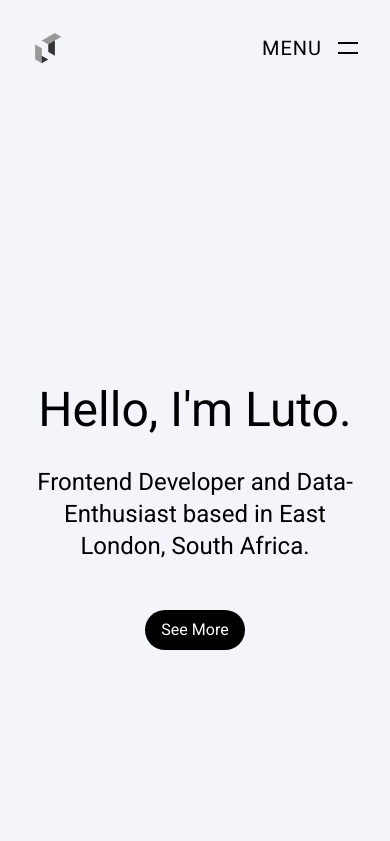
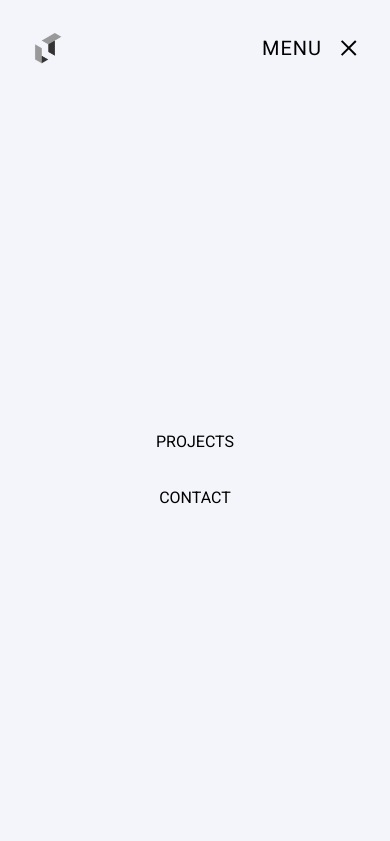
Before and after one commit to withouttheh/portfolio, a website: page index.html in a window 390 px wide. Both pictures are taken after a click on the button 348 px from the left and 48 px from the top of the page. Shown: the top 841 px of the page. Drawn offline with Linux system fonts and the light colour scheme.

Commit message:
working nav slider

```diff
--- a/css/input.css
+++ b/css/input.css
@@ -2,20 +2,19 @@
 @tailwind components;
 @tailwind utilities;
 
-
-/*.overlay {
-	display: flex;
-	justify-content: center;
-	align-items: center;
-	position: absolute;
-	width: 100%;
-	height: 0;
-	bottom: 0;
+html, body {
+	overflow-x: hidden;
+}
+.open #top-bun {
+	transform: rotate(45deg) translate(4px, 3px);
+}
+.open #bottom-bun {
+	transform: rotate(135deg) translate(-4px, 3px);
+}
+.show {
 	right: 0;
-	left: 0;
-	background-color: white;
-	overflow: hidden;
-}*/
+	overflow-y: hidden;
+}
 .overlayContainer {
 	display: flex;
 	justify-content: center;
--- a/index.html
+++ b/index.html
@@ -8,31 +8,39 @@
 		<link rel="preconnect" href="https://fonts.gstatic.com" crossorigin>
 		<link href="https://fonts.googleapis.com/css2?family=Roboto&display=swap" rel="stylesheet">
         <link rel="stylesheet" type="text/css" href="css/main.css" />
-        <title>Luto Sibotoboto | Developer</title>
+        <title>Luto Sibotoboto | Web Developer</title>
     </head>
     <body class="h-full font-display">
-        <div class="bg-pri h-full">
+        <div class="relative bg-pri h-full">
         	<div class="h-screen">
             <header>
                 <div class="flex justify-between items-center p-8 bg-pri">
                     <div>
-                        <img class="h-8" src="./images/logo.png" />
+                        <img class="h-8" src="images/logo.png" />
                     </div>
                     <div class="flex justify-between items-center lg:hidden">
                         <span class="px-4 text-xl font-medium tracking-wider"
                             >MENU</span
                         >
-                        <button class="h-5 w-5 space-y-2">
-                            <span class="block h-0.5 w-5 bg-black"></span>
-                            <span class="block h-0.5 w-5 bg-black"></span>
+                        <button class="h-5 w-5 space-y-2" id="burger">
+                            <span class="block h-0.5 w-5 bg-black transition-all ease-in-out duration-500" id="top-bun"></span>
+                            <span class="block h-0.5 w-5 bg-black transition-all ease-in-out duration-500" id="bottom-bun"></span>
                         </button>
                     </div>
                     <nav class="hidden justify-between items-center lg:flex">
-                        <span class="px-4 text-xl font-medium tracking-wide">PROJECTS</span>
-                        <span class="px-4 text-xl font-medium tracking-wide">CONTACT</span>
+                        <span class="px-4 text-xl font-medium tracking-wide transition-all ease-in-out duration-500">PROJECTS</span>
+                        <span class="px-4 text-xl font-medium tracking-wide transition-all ease-in-out duration-500">CONTACT</span>
                     </nav>
                 </div>
             </header>
+            <nav class="absolute top-[96px] right-[-100vw] bg-pri transition-all ease-in-out duration-500" id="menu">
+            	<div class="flex justify-center items-center h-[calc(100vh_-_96px)] w-screen">
+            		<ul class="text-center space-y-8">
+            			<li>PROJECTS</li>
+            			<li>CONTACT</li>
+            		</ul>
+            	</div>
+            </nav>
             <main class="h-full flex justify-center items-center ">
                 <div
                     class="p-8"
@@ -49,13 +57,13 @@
                                 East London, South Africa.
                             </p>
                         </div>
-                        <div>
+                        <!-- <div>
                             <button
                                 class="inline-block rounded-full py-2 px-4 bg-black text-white"
                             >
                                 See More
                             </button>
-                        </div>
+                        </div> -->
                     </div>
                 </div>
             </main>
--- a/js/main.js
+++ b/js/main.js
@@ -9,3 +9,32 @@ const changeSlide = () => {
 
 webBtn.addEventListener('click', changeSlide)
 dataBtn.addEventListener('click', changeSlide)
+
+// select dom items
+const menuBtn = document.getElementById("burger");
+
+const menu = document.getElementById("menu");
+
+const topBun = document.getElementById(".top-bun");
+const btmBun = document.getElementById(".bottom-bun");
+
+// Set the initial state of the menu
+let showMenu = false;
+
+const toggleMenu = () => {
+	if (!showMenu) {
+		menuBtn.classList.add("open");
+		menu.classList.add("show");
+
+		// Reset the menu state
+		showMenu = true;
+	} else {
+		menuBtn.classList.remove("open");
+		menu.classList.remove("show");
+
+		// Reset the menu state
+		showMenu = false;
+		}
+}
+
+menuBtn.addEventListener("click", toggleMenu);
```
Also changed, not shown: css/main.css.
